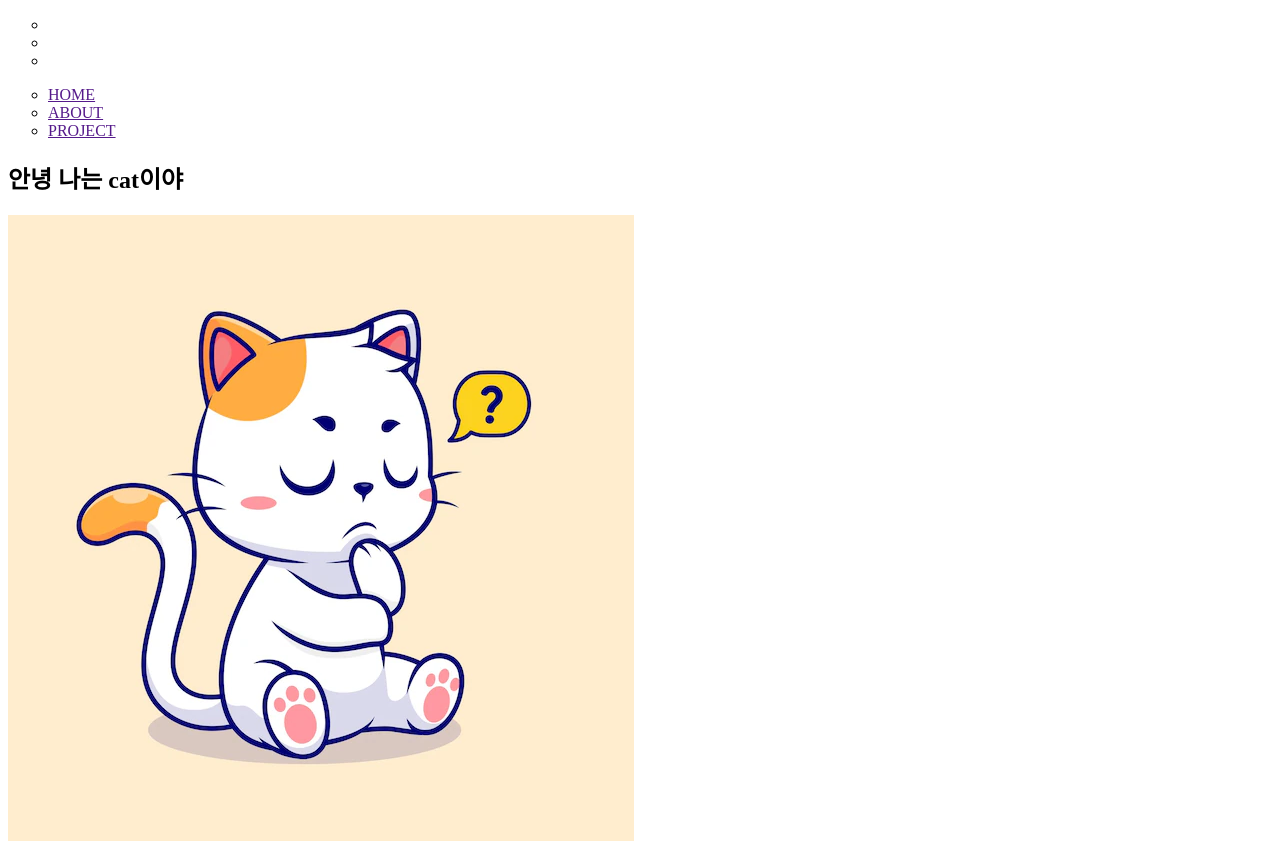
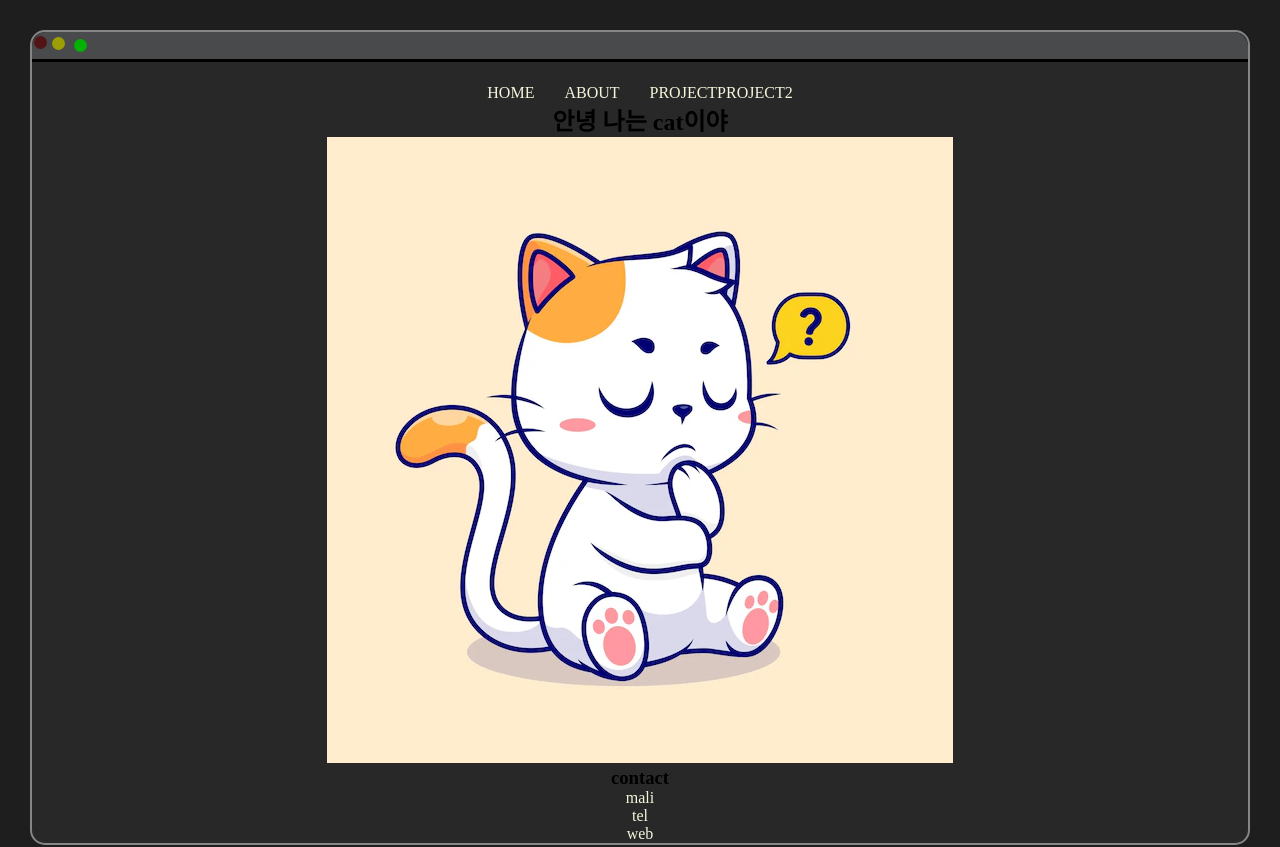
Before and after one commit to shinyelim/SWCourse, a plain HTML site: page 자기소개/imges/자기소개.html in a window 1280 px wide. Shown: the top 847 px of the page. Drawn offline with Linux system fonts and the light colour scheme.

Commit message:
💄 header부분 스타일링 완성

```diff
--- a/자기소개/imges/자기소개.css
+++ b/자기소개/imges/자기소개.css
@@ -1,4 +1,67 @@
+*{
+  margin: 0;
+  padding: 0;
+}
+li{
+  list-style: none;
+}
+a{
+  text-decoration: none;
+  color: beige;
+}
+body{
+  background-color: #1e1e1e;
+}
+.wrapper{
+  margin: 30px;
+  border: 2px solid #868686;
+  border-radius: 15px;
+  background-color: #282828;
+  text-align: center;
 
-li{
-  list-style: circle;
 }
+.mac-btn-list{
+  display: flex;
+  background-color: #494a4b;
+  padding: 2px 0;
+  border-bottom: 3px solid #000;
+  border-radius: 15px 15px 0 0;
+
+
+}
+.mac-btn-item{
+  margin: 5px;
+  width: 13px;
+  height: 13px;
+  margin-left: 6px;
+  border-radius: 50%;
+}
+.red{
+  background-color: #521414;
+  margin: 2px;
+}
+.yellow{
+  background-color:#9c9e04 ;
+  margin: 3px;
+}
+.green{
+  background-color: #03b103;
+}
+.gnb-lis{
+  display: flex;
+  justify-content: center ;
+  margin-top: 22px;
+
+}
+.gnb-item{
+  margin-right: 30px;
+
+
+
+}
+.magin-z{
+  margin-right: 0;
+}
+.gnb-item:last-child{
+  margin-right: 0;
+}
--- a/자기소개/imges/자기소개.html
+++ b/자기소개/imges/자기소개.html
@@ -15,9 +15,9 @@
     <header>
       <div class="mac-btn">
         <ul class="mac-btn-list">
-          <li class="mac-btn-item"></li>
-          <li class="mac-btn-item"></li>
-          <li class="mac-btn-item"></li>
+          <li class="mac-btn-item red"></li>
+          <li class="mac-btn-item yellow"></li>
+          <li class="mac-btn-item green"></li>
 
         </ul>
       </div>
@@ -26,7 +26,9 @@
         <ul class="gnb-lis">
           <li class="gnb-item"><a href="">HOME</a></li>
           <li class="gnb-item"><a href="">ABOUT</a></li>
-          <li class="gnb-item"><a href="">PROJECT</a></li>
+          <li class="gnb-item magin-z"><a href="">PROJECT</a></li>
+          <li class="gnb-item magin-z"><a href="">PROJECT2</a></li>
+
 
 
 
```
